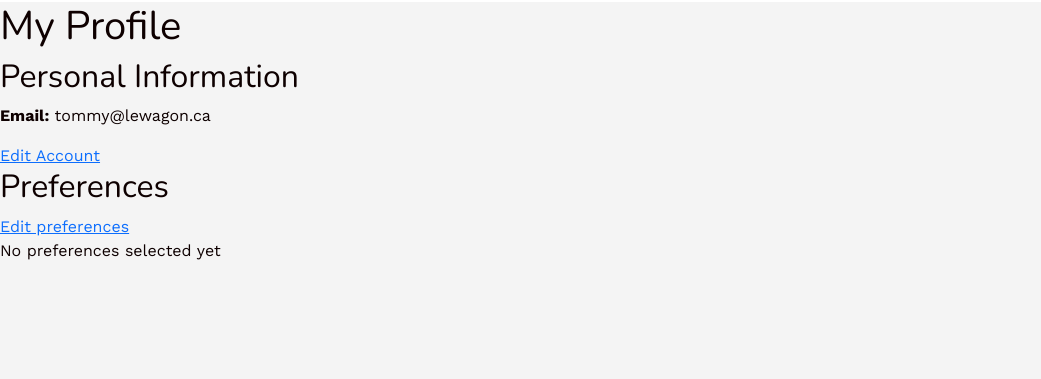
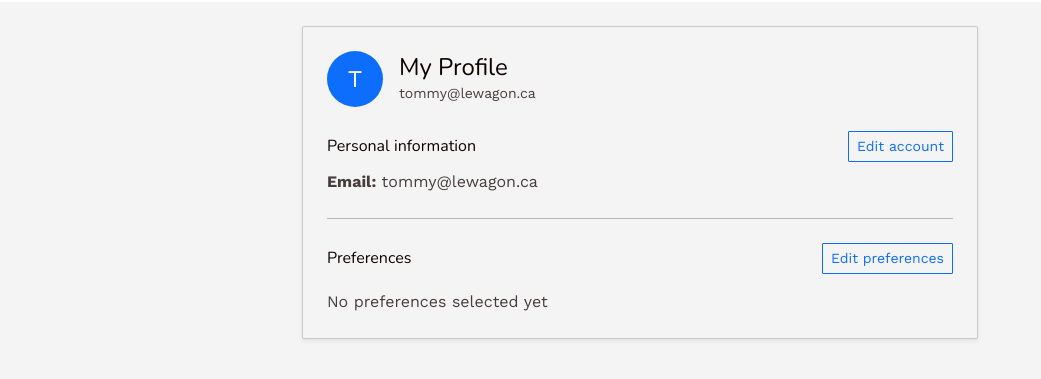
Before and after one commit to KateWright305/whatsupmtl, a Rails app: a page that uses app/views/profiles/show.html.erb in a window 1280 px wide. Shown: the part 56-435 px from the top of the page, without its empty margins (0-1041 px from the left). Run offline with Rails 7, Linux system fonts and the light colour scheme; a user stored in the database is signed in; data comes from the database, SQL or seed files in the repository; style sheets or scripts are compiled from the project's sources; parts of the project's set-up code (start-up, migrations or seed data) failed here and were passed over; some libraries are stand-ins or nearby versions.

Commit message:
style profile bootstrap

```diff
--- a/app/views/profiles/show.html.erb
+++ b/app/views/profiles/show.html.erb
@@ -1,22 +1,42 @@
-<h1>My Profile</h1>
+<div class="container my-4" style="max-width: 700px;">
+  <div class="card shadow-sm p-4">
 
-<h2>Personal Information</h2>
+    <div class="d-flex align-items-center gap-3 mb-4">
+      <div class="rounded-circle bg-primary text-white d-flex align-items-center justify-content-center"
+          style="width: 56px; height: 56px; font-size: 1.5rem;">
+        <%= @user.email.first.upcase %>
+      </div>
 
-<p>
-  <strong>Email:</strong>
-  <%= @user.email %>
-</p>
+      <div>
+        <h4 class="mb-0">My Profile</h4>
+        <small class="text-muted"><%= @user.email %></small>
+      </div>
+    </div>
 
-<%= link_to "Edit Account", edit_user_registration_path %>
+    <div class="d-flex justify-content-between align-items-center mb-2">
+      <h6 class="mb-0">Personal information</h6>
+      <%= link_to "Edit account", edit_user_registration_path, class: "btn btn-outline-primary btn-sm" %>
+    </div>
 
-<h2>Preferences</h2>
-<%= link_to "Edit preferences", edit_preferences_path %>
-<% if @preferences.any? %>
-  <ul>
-    <% @preferences.each do |type| %>
-      <li><%= type.name %></li>
+    <p class="text-muted mb-0"><strong>Email:</strong> <%= @user.email %></p>
+
+    <hr class="my-4">
+
+    <div class="d-flex justify-content-between align-items-center mb-3">
+      <h6 class="mb-0">Preferences</h6>
+      <%= link_to "Edit preferences", edit_preferences_path, class: "btn btn-outline-primary btn-sm" %>
+    </div>
+
+    <% if @preferences.any? %>
+      <div class="d-flex flex-wrap gap-2">
+        <% @preferences.each do |type| %>
+          <span class="badge rounded-pill text-bg-light border px-3 py-2"><%= type.name %></span>
+        <% end %>
+      </div>
+
+    <% else %>
+      <p class="text-muted mb-0">No preferences selected yet</p>
     <% end %>
-  </ul>
-<% else %>
-  <p>No preferences selected yet</p>
-<% end %>
+
+  </div>
+</div>
```
